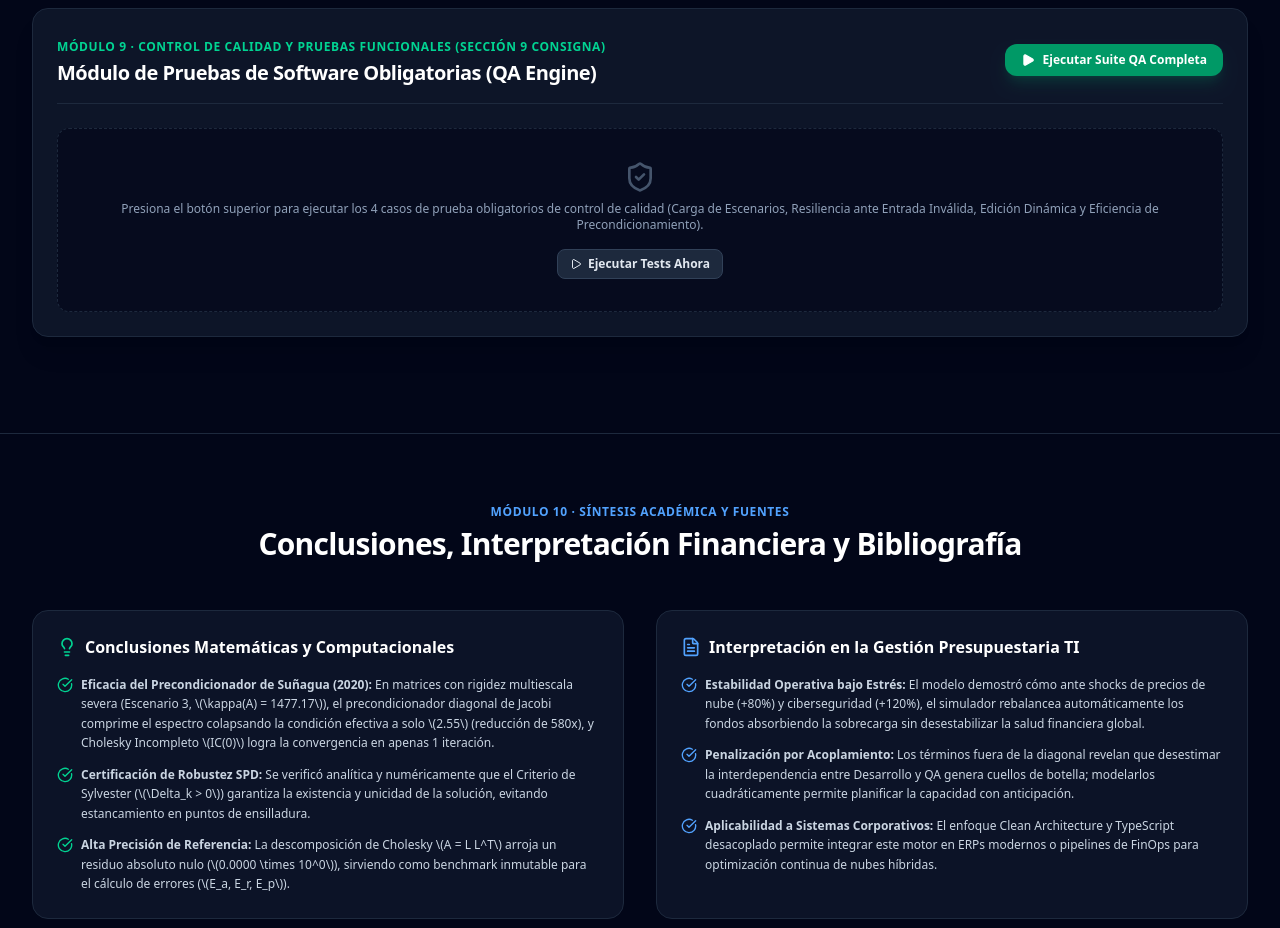
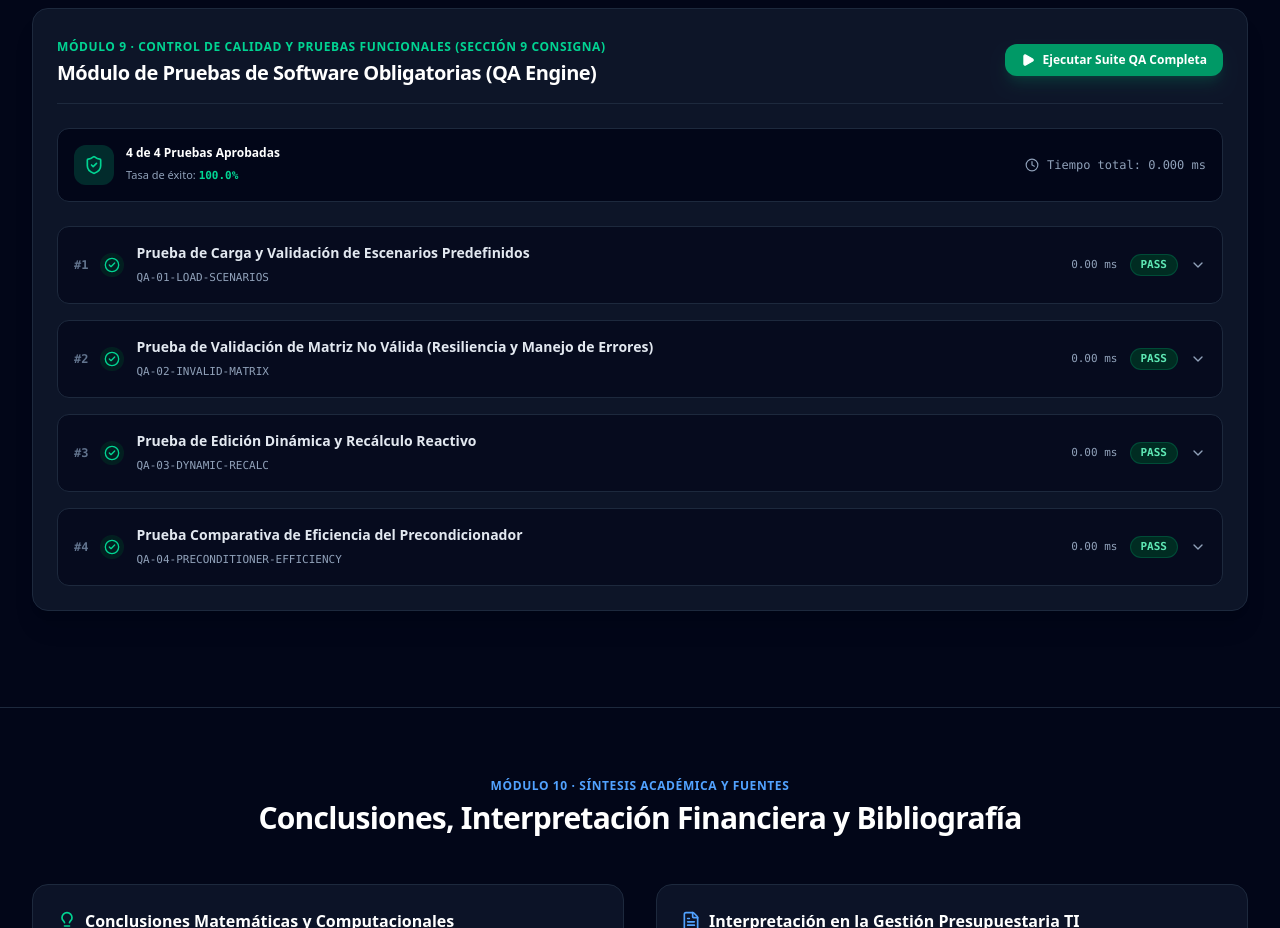
Before and after one commit to AlejandroQuintelaAguilar/Metodos_numericos_Analisis_Financiero, a React (Vite) app: page / in a window 1280 px wide. Shown: the part 6520-7448 px from the top of the page. Built offline with nearby package versions, Linux system fonts and the light colour scheme.

Commit message:
Interfaz: Inicializar reporte de pruebas QA automáticamente al cargar la página

```diff
--- a/src/ui/components/QAPanel.tsx
+++ b/src/ui/components/QAPanel.tsx
@@ -10,7 +10,14 @@ import { QAEngine } from '../../qa/engine/qa-engine';
 import { QASummaryReport } from '../../qa/types/qa.types';
 
 export const QAPanel: React.FC = () => {
-  const [report, setReport] = useState<QASummaryReport | null>(null);
+  const [report, setReport] = useState<QASummaryReport | null>(() => {
+    try {
+      const engine = new QAEngine();
+      return engine.runAllTests();
+    } catch {
+      return null;
+    }
+  });
   const [isRunning, setIsRunning] = useState(false);
   const [expandedTestId, setExpandedTestId] = useState<string | null>(null);
 
```
